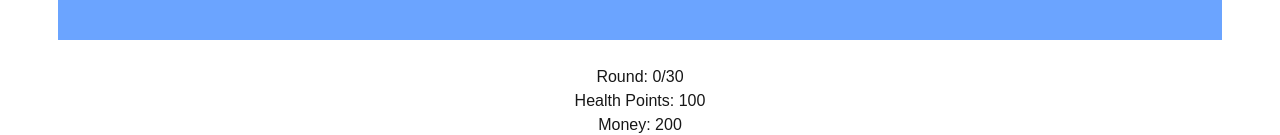
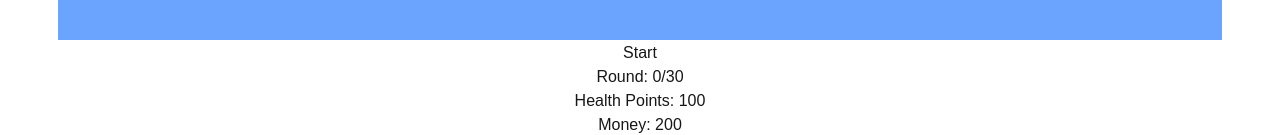
Before and after one commit to Repix1337/Killer-Penguins, a Next.js app: page / in a window 1280 px wide. Shown: the part 576-711 px from the top of the page. Built offline with nearby package versions, Linux system fonts and the light colour scheme.

Commit message:
changed start color

```diff
--- a/app/Menu.tsx
+++ b/app/Menu.tsx
@@ -17,7 +17,7 @@ const Menu = () => {
     <div>
     <Spawn round={round} setHealthPoints={setHealthPoints} money={money} setMoney={setMoney} setRound={setRound} hp={HealthPoints}/>
     <div className='flex flex-col justify-center items-center'>
-    <div className=' text-white hover:cursor-pointer' onClick={onClick}>Start</div>
+    <div className=' text-red hover:cursor-pointer' onClick={onClick}>Start</div>
     <div>Round: {round}/30</div>
     <div>Health Points: {HealthPoints}</div>
     <div>Money: {money}</div>
--- a/app/Spawn.tsx
+++ b/app/Spawn.tsx
@@ -858,7 +858,6 @@ const RangeIndicator = ({ tower }: { tower: Tower }) => {
 }
 
   return (
-    <>
     <div className='relative h-[77%] border mt-10 border-white overflow-hidden' suppressHydrationWarning>
       <img src='/map.png' className='object-cover w-full h-full z-0' alt='map' />
       {/* Add range indicators for all towers */}
@@ -878,6 +877,7 @@ const RangeIndicator = ({ tower }: { tower: Tower }) => {
       <img src='/buildingSite.png' className='absolute top-[70%] left-[41%] w-20 h-20 z-10' onClick={(event) => buyTowers(event, 41,70)} />
       <img src='/buildingSite.png' className='absolute top-[65%] left-[82%] w-20 h-20 z-10' onClick={(event) => buyTowers(event, 82,65)} />
       {createEnemy()}
+      {upgradeTower()}
       {attackAnimation()}
       {showTowerSelectMenu && (
       <div className='absolute top-1/2 left-1/2 transform -translate-x-1/2 -translate-y-1/2 z-40 bg-slate-400 flex flex-col items-center justify-center p-4 rounded-lg gap-2'>
@@ -923,8 +923,7 @@ const RangeIndicator = ({ tower }: { tower: Tower }) => {
     )}
 
     </div>
-    {upgradeTower()}
-    </>
+
   );
 };
 
```
